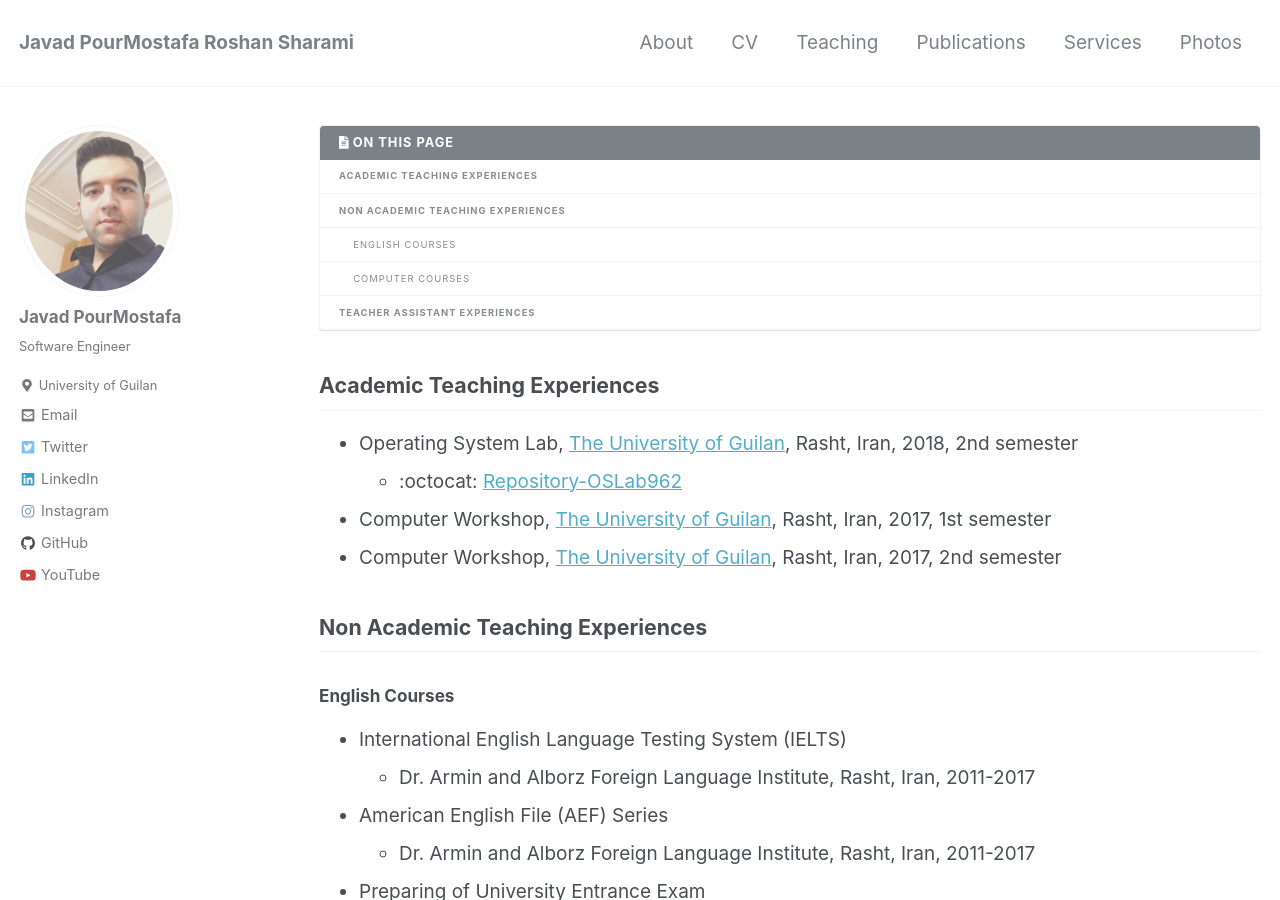
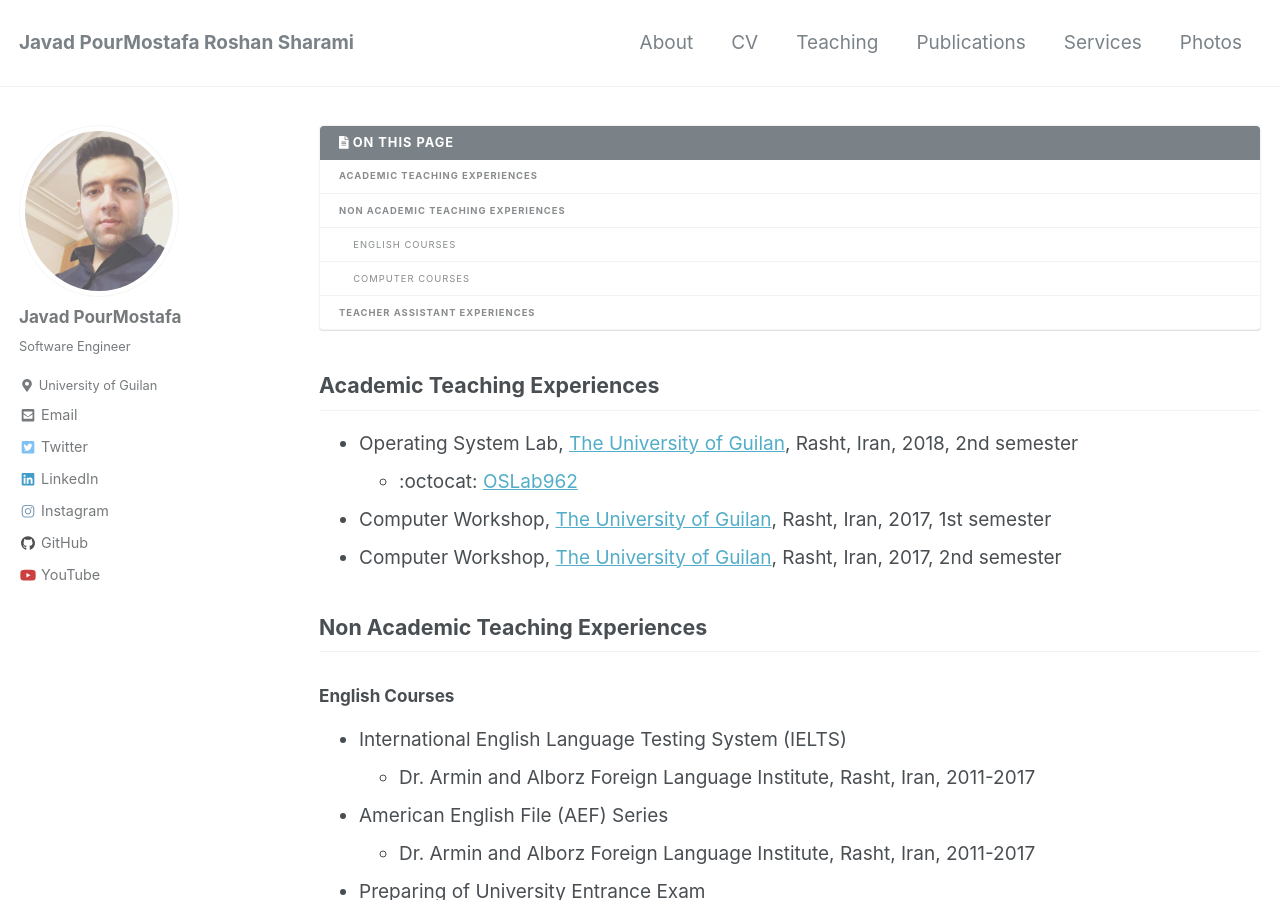
Before and after one commit to JoyeBright/JoyeBright.github.io, a Jekyll site: the page built from _pages/teaching.md, in a window 1280 px wide and 900 px high. Built offline with Jekyll 4.4.1, drawn with Linux system fonts in a browser that asks for light colours; nearby versions of some CDN libraries.

Commit message:
teaching

```diff
--- a/_pages/teaching.md
+++ b/_pages/teaching.md
@@ -10,7 +10,7 @@ author_profile: true
 
 ## Academic Teaching Experiences
 *   Operating System Lab, [The University of Guilan](http://ce.guilan.ac.ir), Rasht, Iran, 2018, 2nd semester
-    *   :octocat: [Repository-OSLab962](https://github.com/JoyeBright/OSLab962)
+    *   :octocat: [OSLab962](https://github.com/JoyeBright/OSLab962)
 *   Computer Workshop, [The University of Guilan](http://ce.guilan.ac.ir), Rasht, Iran, 2017, 1st semester
 *   Computer Workshop, [The University of Guilan](http://ce.guilan.ac.ir), Rasht, Iran, 2017, 2nd semester
 
```
